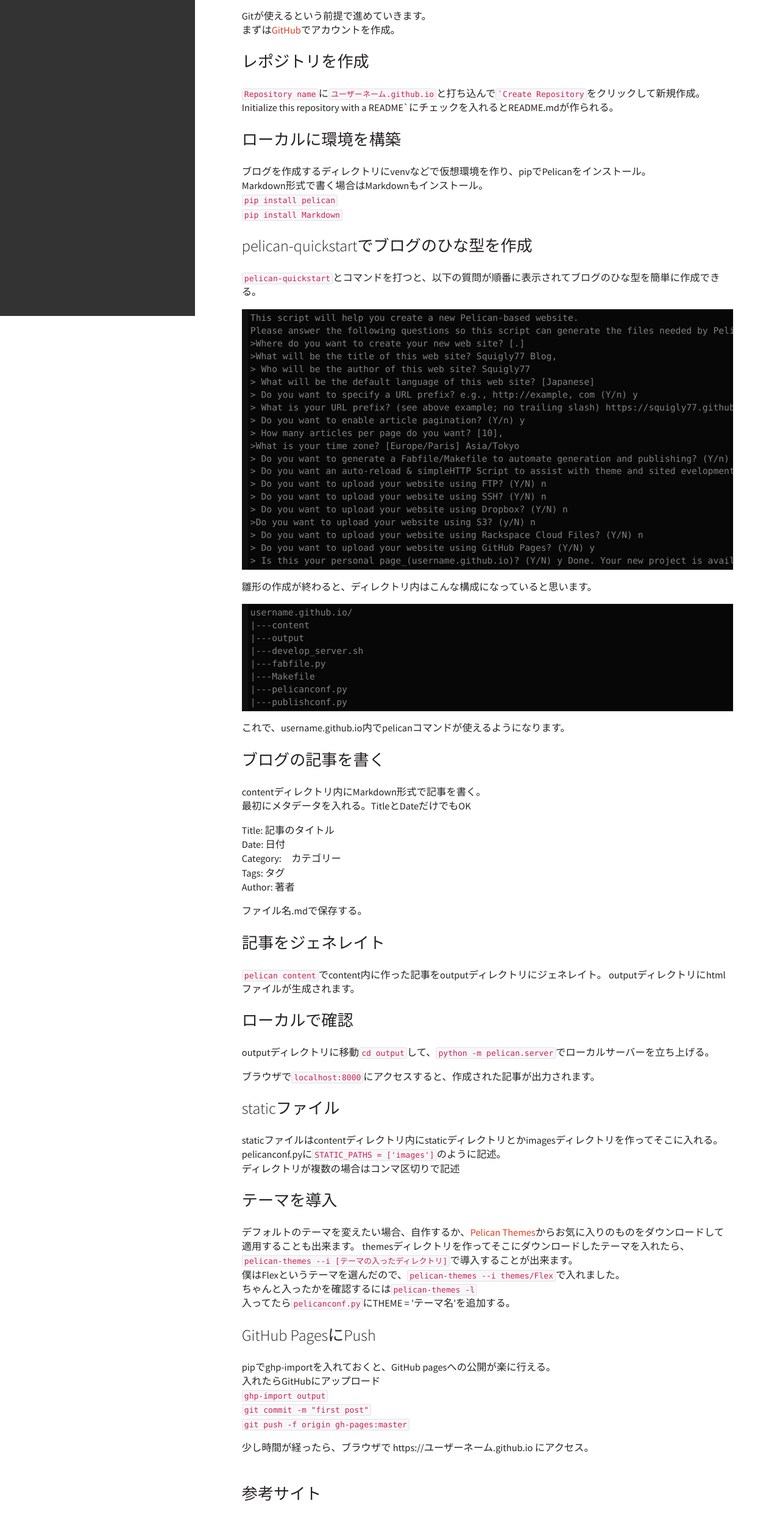
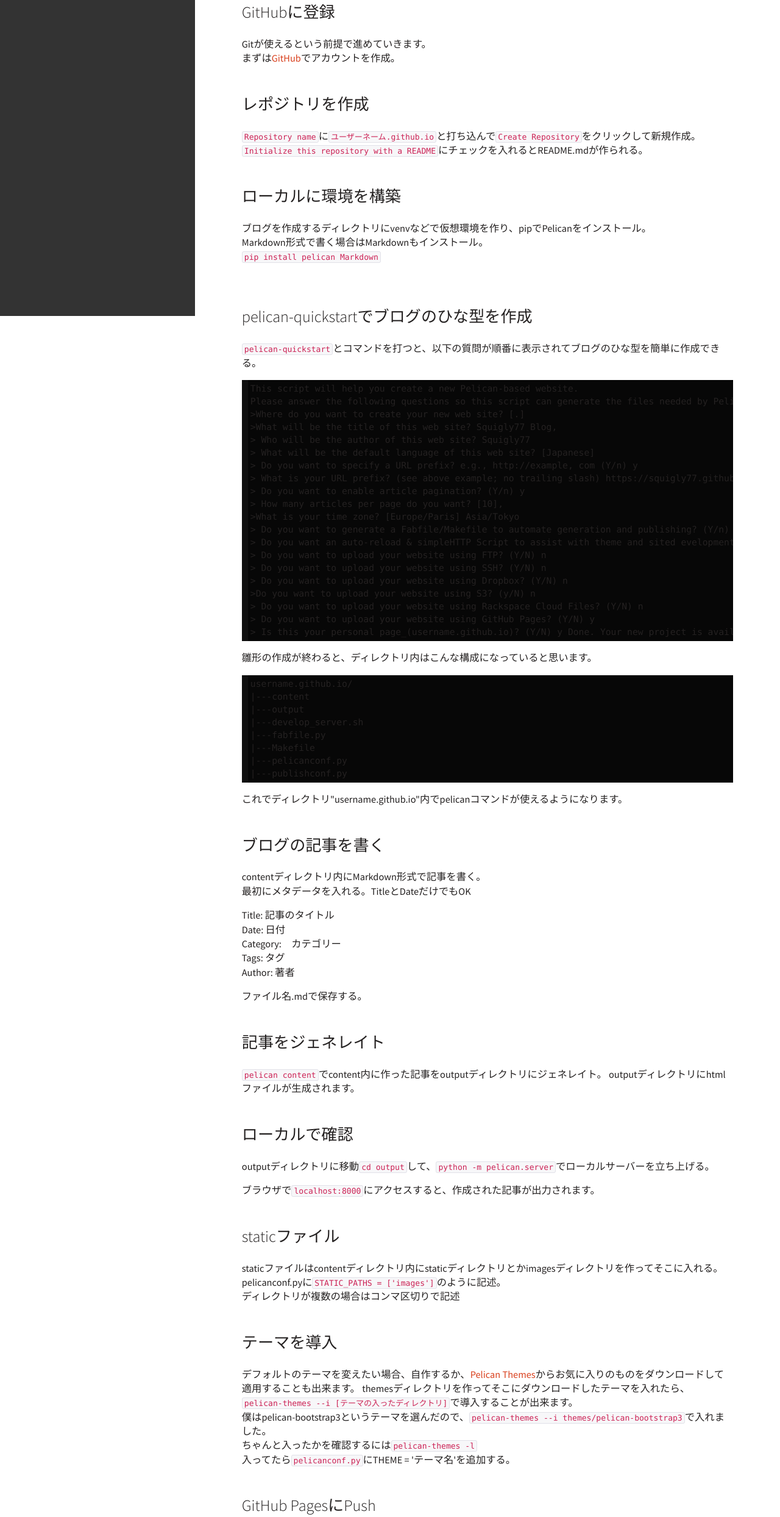
Before and after one commit to KT52/squigly77.github.io, a plain HTML site: page makeblogwithpelican.html in a window 1280 px wide. Shown: the part 282-2769 px from the top of the page at 61% size. Drawn offline with Linux system fonts and the light colour scheme.

Commit message:
Update documentation

```diff
--- a/makeblogwithpelican.html
+++ b/makeblogwithpelican.html
@@ -23,12 +23,12 @@
 
 
 <meta name="author" content="Squigly77" />
-<meta name="description" content="GitHub Pages（GitHub Pagesがどういうものなのか知らなかったけど）にPelicanを使ってブログ作る方法というのを知って実際に作ってみたので、その手順を備忘録的に書いてみる。環境はWindows10、Python3.6.4。 GitHubに登録 Gitが使えるという前提で進めていきます。 まずはGitHubでアカウントを作成。 レポジトリを作成 Repository nameにユーザーネーム.github.ioと打ち込んで`Create Repositoryをクリックして新規作成。 Initialize this repository with a README`にチェックを入れるとREADME.mdが作られる。 ローカルに環境を構築 ブログを作成するディレクトリにvenvなどで仮想環境を作り、pipでPelicanをインストール。 Markdown形式で書く場合はMarkdownもインストール。 pip install pelican pip install Markdown pelican-quickstartでブログのひな型を作成 pelican-quickstartとコマンドを打つと、以下の質問が順番に表示されてブログのひな型を簡単に作成できる …" />
+<meta name="description" content="今更ながら静的サイトジェネレーターというものの存在を知って、GitHub PagesにPelicanを使ってブログ作ったサイトなどを参考にして実際に作ってみたので、その手順を備忘録的に書いてみる。環境はWindows10、Python3.6.4。 GitHubに登録 Gitが使えるという前提で進めていきます。 まずはGitHubでアカウントを作成。 レポジトリを作成 Repository nameにユーザーネーム.github.ioと打ち込んでCreate Repositoryをクリックして新規作成。 Initialize this repository with a READMEにチェックを入れるとREADME.mdが作られる。 ローカルに環境を構築 ブログを作成するディレクトリにvenvなどで仮想環境を作り、pipでPelicanをインストール。 Markdown形式で書く場合はMarkdownもインストール。 pip install pelican Markdown pelican-quickstartでブログのひな型を作成 pelican-quickstartとコマンドを打つと、以下の質問が順番に表示されてブログのひな型を簡単に作成できる。 This script will help …" />
 <meta name="keywords" content="pelican, python, github">
 
 <meta property="og:site_name" content="Squigly77 Blog"/>
 <meta property="og:title" content="Pythonの静的サイトジェネレーターPelicanでGitHubにブログを開設する"/>
-<meta property="og:description" content="GitHub Pages（GitHub Pagesがどういうものなのか知らなかったけど）にPelicanを使ってブログ作る方法というのを知って実際に作ってみたので、その手順を備忘録的に書いてみる。環境はWindows10、Python3.6.4。 GitHubに登録 Gitが使えるという前提で進めていきます。 まずはGitHubでアカウントを作成。 レポジトリを作成 Repository nameにユーザーネーム.github.ioと打ち込んで`Create Repositoryをクリックして新規作成。 Initialize this repository with a README`にチェックを入れるとREADME.mdが作られる。 ローカルに環境を構築 ブログを作成するディレクトリにvenvなどで仮想環境を作り、pipでPelicanをインストール。 Markdown形式で書く場合はMarkdownもインストール。 pip install pelican pip install Markdown pelican-quickstartでブログのひな型を作成 pelican-quickstartとコマンドを打つと、以下の質問が順番に表示されてブログのひな型を簡単に作成できる …"/>
+<meta property="og:description" content="今更ながら静的サイトジェネレーターというものの存在を知って、GitHub PagesにPelicanを使ってブログ作ったサイトなどを参考にして実際に作ってみたので、その手順を備忘録的に書いてみる。環境はWindows10、Python3.6.4。 GitHubに登録 Gitが使えるという前提で進めていきます。 まずはGitHubでアカウントを作成。 レポジトリを作成 Repository nameにユーザーネーム.github.ioと打ち込んでCreate Repositoryをクリックして新規作成。 Initialize this repository with a READMEにチェックを入れるとREADME.mdが作られる。 ローカルに環境を構築 ブログを作成するディレクトリにvenvなどで仮想環境を作り、pipでPelicanをインストール。 Markdown形式で書く場合はMarkdownもインストール。 pip install pelican Markdown pelican-quickstartでブログのひな型を作成 pelican-quickstartとコマンドを打つと、以下の質問が順番に表示されてブログのひな型を簡単に作成できる。 This script will help …"/>
 <meta property="og:locale" content="en_US"/>
 <meta property="og:url" content="/makeblogwithpelican.html"/>
 <meta property="og:type" content="article"/>
@@ -78,21 +78,20 @@
 
 
   <div>
-    <p>GitHub Pages（GitHub Pagesがどういうものなのか知らなかったけど）に<a href="http://docs.getpelican.com/en/stable/">Pelican</a>を使ってブログ作る方法というのを知って実際に作ってみたので、その手順を備忘録的に書いてみる。環境はWindows10、Python3.6.4。</p>
+    <p>今更ながら静的サイトジェネレーターというものの存在を知って、GitHub Pagesに<a href="http://docs.getpelican.com/en/stable/">Pelican</a>を使ってブログ作ったサイトなどを参考にして実際に作ってみたので、その手順を備忘録的に書いてみる。環境はWindows10、Python3.6.4。<br><br></p>
 <h3>GitHubに登録</h3>
 <p>Gitが使えるという前提で進めていきます。<br>
-まずは<a href="https://github.com/">GitHub</a>でアカウントを作成。</p>
+まずは<a href="https://github.com/">GitHub</a>でアカウントを作成。<br><br></p>
 <h3>レポジトリを作成</h3>
-<p><code>Repository name</code>に<code>ユーザーネーム.github.io</code>と打ち込んで<code>`Create Repository</code>をクリックして新規作成。<br>
-Initialize this repository with a README`にチェックを入れるとREADME.mdが作られる。  </p>
+<p><code>Repository name</code>に<code>ユーザーネーム.github.io</code>と打ち込んで<code>Create Repository</code>をクリックして新規作成。<br>
+<code>Initialize this repository with a README</code>にチェックを入れるとREADME.mdが作られる。 <br><br> </p>
 <h3>ローカルに環境を構築</h3>
 <p>ブログを作成するディレクトリにvenvなどで仮想環境を作り、pipでPelicanをインストール。<br>
 Markdown形式で書く場合はMarkdownもインストール。<br>
-<code>pip install pelican</code><br>
-<code>pip install Markdown</code></p>
+<code>pip install pelican Markdown</code><br>
+<br><br></p>
 <h3>pelican-quickstartでブログのひな型を作成</h3>
-<p><code>pelican-quickstart</code>とコマンドを打つと、以下の質問が順番に表示されてブログのひな型を簡単に作成できる。<br>
- <font color='gray'></p>
+<p><code>pelican-quickstart</code>とコマンドを打つと、以下の質問が順番に表示されてブログのひな型を簡単に作成できる。  </p>
 <div class="highlight"><pre><span></span>This script will help you create a new Pelican-based website.
 Please answer the following questions so this script can generate the files needed by Pelican.
 &gt;Where do you want to create your new web site? [.]
@@ -117,8 +116,7 @@
 
 
 <p></font></p>
-<p>雛形の作成が終わると、ディレクトリ内はこんな構成になっていると思います。
-<font color='gray'></p>
+<p>雛形の作成が終わると、ディレクトリ内はこんな構成になっていると思います。</p>
 <div class="highlight"><pre><span></span>username.github.io/
 |---content
 |---output
@@ -131,7 +129,7 @@
 
 
 <p></font>
-これで、username.github.io内でpelicanコマンドが使えるようになります。</p>
+これでディレクトリ"username.github.io"内でpelicanコマンドが使えるようになります。<br><br></p>
 <h3>ブログの記事を書く</h3>
 <p>contentディレクトリ内にMarkdown形式で記事を書く。<br>
 最初にメタデータを入れる。TitleとDateだけでもOK   </p>
@@ -140,23 +138,23 @@
 Category:　カテゴリー<br>
 Tags: タグ<br>
 Author: 著者  </p>
-<p>ファイル名.mdで保存する。   </p>
+<p>ファイル名.mdで保存する。   <br><br></p>
 <h3>記事をジェネレイト</h3>
 <p><code>pelican content</code>でcontent内に作った記事をoutputディレクトリにジェネレイト。
-outputディレクトリにhtmlファイルが生成されます。  </p>
+outputディレクトリにhtmlファイルが生成されます。  <br><br></p>
 <h3>ローカルで確認</h3>
 <p>outputディレクトリに移動<code>cd output</code>して、<code>python -m pelican.server</code>でローカルサーバーを立ち上げる。  </p>
-<p>ブラウザで<code>localhost:8000</code>にアクセスすると、作成された記事が出力されます。</p>
+<p>ブラウザで<code>localhost:8000</code>にアクセスすると、作成された記事が出力されます。<br><br></p>
 <h3>staticファイル</h3>
 <p>staticファイルはcontentディレクトリ内にstaticディレクトリとかimagesディレクトリを作ってそこに入れる。<br>
 pelicanconf.pyに<code>STATIC_PATHS = ['images']</code>のように記述。<br>
-ディレクトリが複数の場合はコンマ区切りで記述  </p>
+ディレクトリが複数の場合はコンマ区切りで記述  <br><br></p>
 <h3>テーマを導入</h3>
 <p>デフォルトのテーマを変えたい場合、自作するか、<a href="http://pelicanthemes.com/">Pelican Themes</a>からお気に入りのものをダウンロードして適用することも出来ます。
 themesディレクトリを作ってそこにダウンロードしたテーマを入れたら、<code>pelican-themes --i [テーマの入ったディレクトリ]</code>で導入することが出来ます。<br>
-僕はFlexというテーマを選んだので、<code>pelican-themes --i themes/Flex</code>で入れました。<br>
+僕はpelican-bootstrap3というテーマを選んだので、<code>pelican-themes --i themes/pelican-bootstrap3</code>で入れました。<br>
 ちゃんと入ったかを確認するには<code>pelican-themes -l</code><br>
-入ってたら<code>pelicanconf.py</code>にTHEME = 'テーマ名'を追加する。</p>
+入ってたら<code>pelicanconf.py</code>にTHEME = 'テーマ名'を追加する。<br><br></p>
 <h3>GitHub PagesにPush</h3>
 <p>pipでghp-importを入れておくと、GitHub pagesへの公開が楽に行える。<br>
 入れたらGitHubにアップロード<br>
@@ -164,7 +162,8 @@
 <code>git commit -m "first post"</code><br>
 <code>git push -f origin gh-pages:master</code></p>
 <p>少し時間が経ったら、ブラウザで https://ユーザーネーム.github.io にアクセス。
-<br><br></p>
+<br><br>
+実際に作ったのが<a href="https://squigly77.github.io/">こちら</a>。テーマはFlexを使用。</p>
 <h3>参考サイト</h3>
 <p><a href="http://docs.getpelican.com/en/stable/">Pelican</a><br>
 <a href="https://qiita.com/ogrew/items/ecef0a4700d5bd4d875d">Pythonの静的サイトジェネレータ"Pelican"でお手軽にブログをはじめる手順</a><br>
```
Also changed, not shown: author/squigly77.html (+8 -7 lines), category/python.html (+8 -7 lines), index.html (+8 -7 lines), tag/github.html (+8 -7 lines), tag/pelican.html (+8 -7 lines), tag/python.html (+8 -7 lines).
